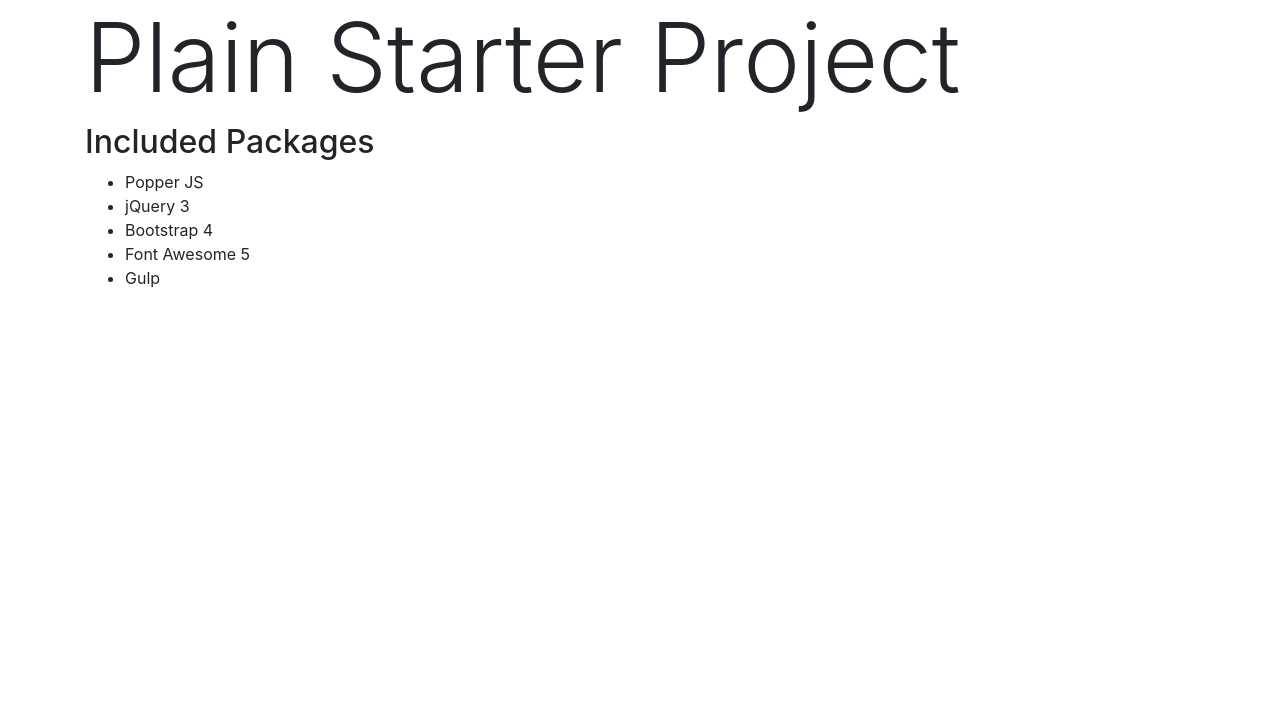
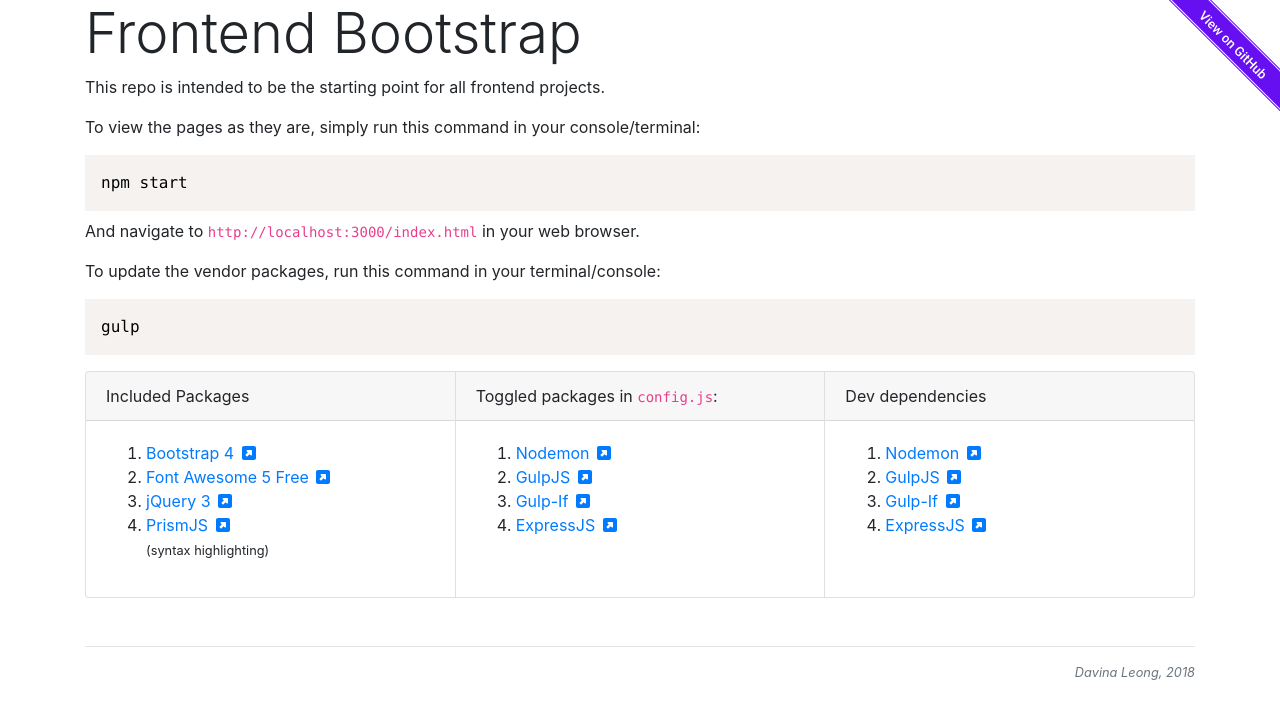
Before and after one commit to DavinaLeong/Frontend-Boilerplate, a website: page dist/index.html in a window 1280 px wide. Drawn offline with nearby package versions, Linux system fonts and the light colour scheme.

Commit message:
Updated index, readme and gulpfile

```diff
--- a/dist/index.html
+++ b/dist/index.html
@@ -1,35 +1,83 @@
 <!DOCTYPE html>
 <html lang="en">
     <head>
-        <!-- Required meta tags -->
+        <!-- META start -->
         <meta charset="utf-8">
         <meta name="viewport" content="width=device-width, initial-scale=1, shrink-to-fit=no">
-        <meta name="author" content="Davina Leong">
-        <meta name="keywords" content="web,design,html,css,html5,development,bootstrap,parsleyjs,jquery,npm,gulp">
+        <!-- META end -->
 
-        <meta name="copyright" content="Plain Starter Project">
-        <link rel="icon" href="favicon.png" type="image/png">
+        <!-- STYLES start -->
+        <link rel="stylesheet" href="./vendor/bootstrap/css/bootstrap.min.css">
+        <link rel="stylesheet" href="./vendor/prismjs/themes/prism.css">
+        <!-- STYLES end -->
 
-        <link rel="stylesheet" href="vendor/bootstrap/css/bootstrap.min.css">
-        <link rel="stylesheet" href="https://use.fontawesome.com/releases/v5.0.6/css/all.css">
+        <link rel="icon" href="./images/icon.png" type="image/png">
 
-        <title>Plain Starter Project</title>
+        <title>Frontend Bootstrap</title>
     </head>
     <body>
+        <a href="https://github.com/DavinaLeong/boilerplate-frontend"><img style="position: absolute; top: 0; right: 0; border: 0;"
+            src="./images/github-ribbon.svg" alt="View on GitHub" width="150" height="150"></a>
+
         <div class="container">
-            <h1 class="display-1">Plain Starter Project</h1>
+            <h1 class="display-4">Frontend Bootstrap</h1>
+            <p>This repo is intended to be the starting point for all frontend projects.</p>
 
-            <h2>Included Packages</h2>
-            <ul>
-                <li>Popper JS</li>
-                <li>jQuery 3</li>
-                <li>Bootstrap 4</li>
-                <li>Font Awesome 5</li>
-                <li>Gulp</li>
-            </ul>
-        </div>
-        <script src="vendor/jquery/jquery.min.js"></script>
-        <script src="vendor/popper.js/umd/popper.min.js"></script>
-        <script src="vendor/bootstrap/js/bootstrap.min.js"></script>
+            <p>To view the pages as they are, simply run this command in your console/terminal:</p>
+            <pre><code class="language-bash">npm start</code></pre>
+
+            <p>And navigate to <code>http://localhost:3000/index.html</code> in your web browser.</p>
+            <p>To update the vendor packages, run this command in your terminal/console:</p>
+            <pre><code class="language-bash">gulp</code></pre>
+
+            <div class="card-group mt-3">
+                <div id="card-includes" class="card">
+                    <div class="card-header">Included Packages</div>
+                    <div class="card-body">
+                        <ol>
+                            <li><a href="https://getbootstrap.com/" target="_blank">Bootstrap 4 <i class="fas fa-external-link-square-alt fa-fw"></i></a></li>
+                            <li><a href="https://fontawesome.com/" target="_blank">Font Awesome 5 Free <i class="fas fa-external-link-square-alt fa-fw"></i></a></li>
+                            <li><a href="http://jquery.com/" target="_blank">jQuery 3 <i class="fas fa-external-link-square-alt fa-fw"></i></a></li>
+                            <li><a href="https://prismjs.com/" target="_blank">PrismJS <i class="fas fa-external-link-square-alt fa-fw"></i></a>
+                                <br><small>(syntax highlighting)</small></li>
+                        </ol>
+                    </div>
+                </div><!-- ./card-includes -->
+
+                <div id="card-toggled" class="card">
+                    <div class="card-header">Toggled packages in <code>config.js</code>:</div>
+                    <div class="card-body">
+                        <ol>
+                            <li><a href="https://nodemon.io/" target="_blank">Nodemon <i class="fas fa-external-link-square-alt fa-fw"></i></a></small></li>
+                            <li><a href="https://gulpjs.com/" target="_blank">GulpJS <i class="fas fa-external-link-square-alt fa-fw"></i></a></small></li>
+                            <li><a href="https://www.npmjs.com/package/gulp-if" target="_blank">Gulp-If <i class="fas fa-external-link-square-alt fa-fw"></i></a></small></li>
+                            <li><a href="https://expressjs.com/" target="_blank">ExpressJS <i class="fas fa-external-link-square-alt fa-fw"></i></a></small></li>
+                        </ol>
+                    </div>
+                </div><!-- ./card-toggled -->
+
+                <div id="card-dev" class="card">
+                    <div class="card-header">Dev dependencies</div>
+                    <div class="card-body">
+                        <ol>
+                            <li><a href="https://nodemon.io/" target="_blank">Nodemon <i class="fas fa-external-link-square-alt fa-fw"></i></a></small></li>
+                            <li><a href="https://gulpjs.com/" target="_blank">GulpJS <i class="fas fa-external-link-square-alt fa-fw"></i></a></small></li>
+                            <li><a href="https://www.npmjs.com/package/gulp-if" target="_blank">Gulp-If <i class="fas fa-external-link-square-alt fa-fw"></i></a></small></li>
+                            <li><a href="https://expressjs.com/" target="_blank">ExpressJS <i class="fas fa-external-link-square-alt fa-fw"></i></a></small></li>
+                        </ol>
+                    </div>
+                </div><!-- ./card-dev -->
+            </div>
+
+            <footer class="mt-5 mb-3">
+                <hr>
+                <p class="small font-italic text-secondary text-right">Davina Leong, 2018</p>
+            </footer>
+        </div><!-- ./container -->
+
+        <script src="./vendor/jquery/jquery.min.js"></script>
+        <script src="./vendor/bootstrap/js/bootstrap.bundle.min.js"></script>
+        <script src="./vendor/fontawesome/js/all.min.js"></script>
+        <script src="./vendor/prismjs/prism.js"></script>
     </body>
 </html>
--- a/package.json
+++ b/package.json
@@ -43,10 +43,12 @@
     "event-stream": "~3.3.6",
     "gulp": "~3.9.1",
     "gulp-debug": "~4.0.0",
+    "gulp-if": "^2.0.2",
     "jquery": "~3.3.1",
     "moment": "^2.22.2",
     "parsleyjs": "~2.8.1",
-    "prismjs": "^1.15.0"
+    "prismjs": "^1.15.0",
+    "un": "0.0.0"
   },
   "dependencies": {
     "express": "~4.16.3",
```
Also changed, not shown: gulpfile.js (+24 -30 lines), README.md, 1 other file.
